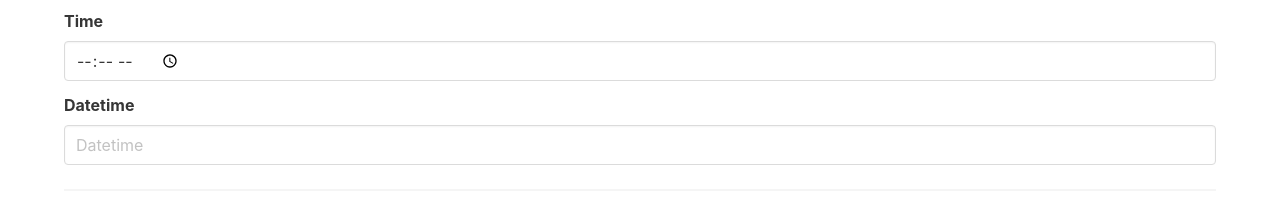
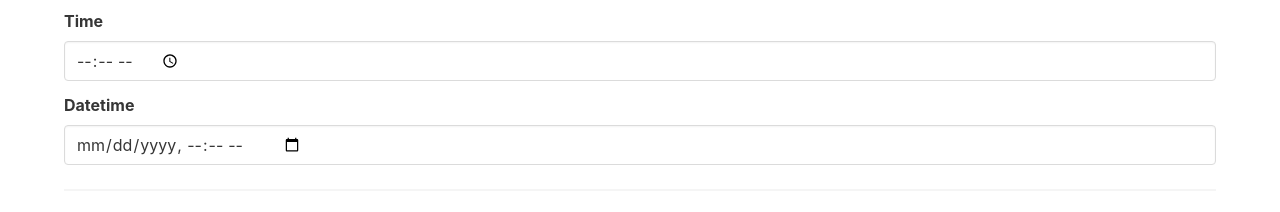
Before and after one commit to actinium/html-examples, a plain HTML site: page input-types/index.html in a window 1280 px wide. Shown: the part 1205-1417 px from the top of the page. Drawn offline with nearby package versions, Linux system fonts and the light colour scheme.

Commit message:
Update index.html

```diff
--- a/input-types/index.html
+++ b/input-types/index.html
@@ -106,7 +106,7 @@
             <div class="field">
                 <label class="label">Datetime</label>
                 <div class="control">
-                    <input class="input" type="datetime" placeholder="Datetime">
+                    <input class="input" type="datetime-local" placeholder="Datetime">
                 </div>
             </div>
         </div>
```
